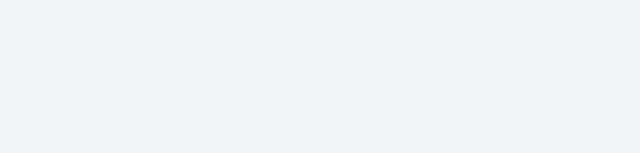
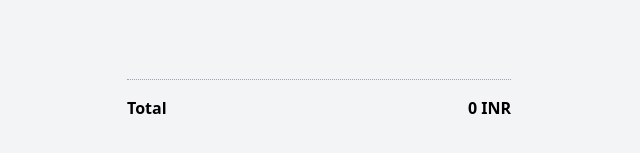
Before and after one commit to jayD10-ux/Monesy, a React (Vite) app: page / in a window 1280 px wide. Shown: the part 151-304 px from the top of the page, without its empty margins (321-961 px from the left). Built offline with nearby package versions, Linux system fonts and the light colour scheme.

Commit message:
Sticky total at bottom of the screen

```diff
--- a/src/Components/ExpenseTracker.jsx
+++ b/src/Components/ExpenseTracker.jsx
@@ -80,7 +80,7 @@ function ExpenseTracker() {
               key="add-button"
               onClick={handleAdd}
               className="ml-2 text-white bg-black rounded-full w-10 h-10 flex items-center justify-center leading-none"
-              initial={{ opacity: 0, scale: 0.5 , x: -20, filter: "blur(10px)" }}
+              initial={{ opacity: 0, scale: 0.5, x: -20, filter: "blur(10px)" }}
               animate={{ opacity: 1, scale: 1, x: 0, filter: "blur(0px)" }}
               exit={{ opacity: 0, scale: 0.5, x: -20, filter: "blur(10px)" }}
               transition={{ type: "spring", stiffness: 300, damping: 25 }}
@@ -101,7 +101,7 @@ function ExpenseTracker() {
               // layoutTransition={{ type: "spring", stiffness: 500, damping: 30 }}
               initial={{ opacity: 0, y: -15, filter: "blur(10px)" }}
               animate={{ opacity: 1, y: 0, filter: "blur(0px)" }}
-                exit={{ opacity: 0, y: 10,filter: "blur(10px)" }}
+              exit={{ opacity: 0, y: 10, filter: "blur(10px)" }}
               whileHover={{
                 scale: 1.02,
                 y: -2,
@@ -124,9 +124,16 @@ function ExpenseTracker() {
             </motion.div>
           ))}
         </motion.div>
+        <div className="sticky bottom-0 bg-gray-100 pt-4">
+          <div className="border-t border-dotted border-gray-400 my-2"></div>
+          <div className="flex justify-between items-center py-2">
+            <span className="font-semibold">Total</span>
+            <span className="font-bold">
+              {expenses.reduce((sum, exp) => sum + exp.amount, 0)} INR
+            </span>
           </div>
-
-
+        </div>
+      </div>
     </div>
   );
 }
```
Lines whose indentation alone changed are shown as unchanged.
